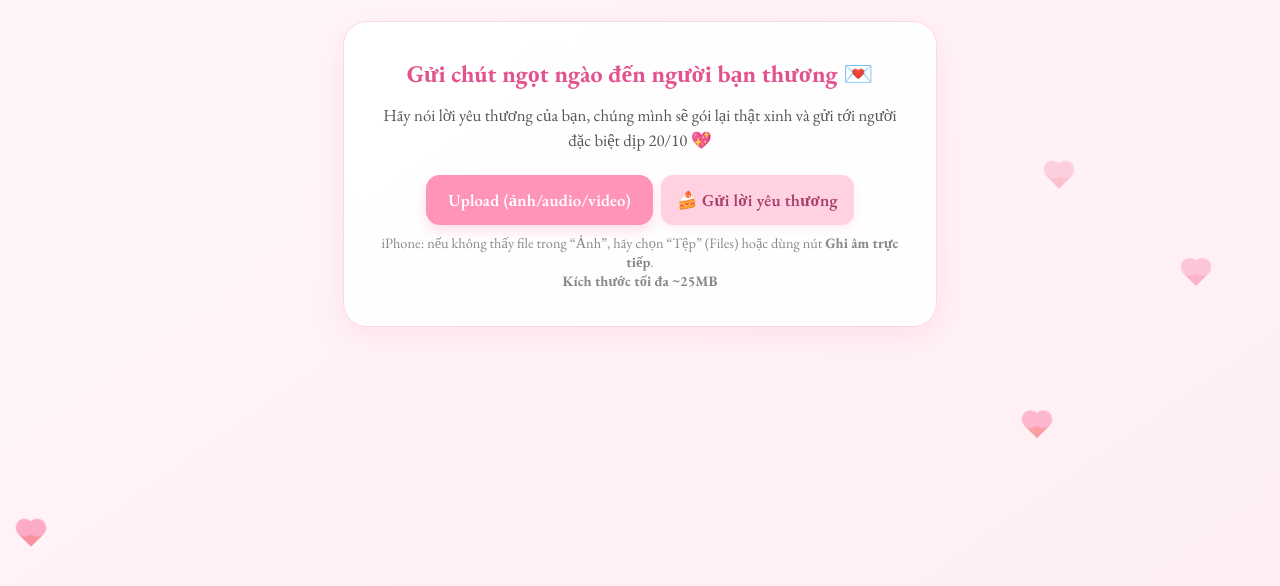
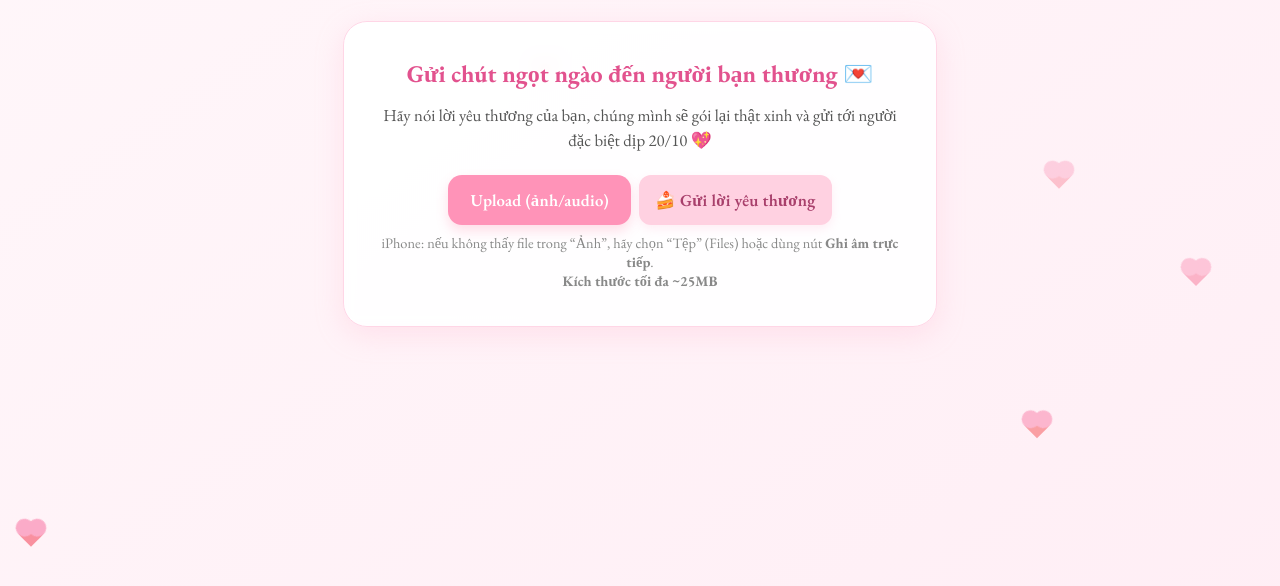
Before and after one commit to dungvu150505-prog/rangngot.sweet, a website: page public/index.html in a window 1280 px wide. Shown: the part 202-788 px from the top of the page. Drawn offline with nearby package versions, Linux system fonts and the light colour scheme.

```diff
--- a/public/index.html
+++ b/public/index.html
@@ -77,7 +77,7 @@
     <input type="file" id="filePicker" accept="image/*,audio/*,video/*" hidden />
     <div class="actions">
       <!-- (1) Đổi nhãn nút upload -->
-      <button id="btnPick" class="play">Upload (ảnh/audio/video)</button>
+      <button id="btnPick" class="play">Upload (ảnh/audio)</button>
       <!-- (2) Đổi nhãn nút ghi âm -->
       <button id="btnRecord" class="btn-secondary">🍰 Gửi lời yêu thương</button>
     </div>
```
